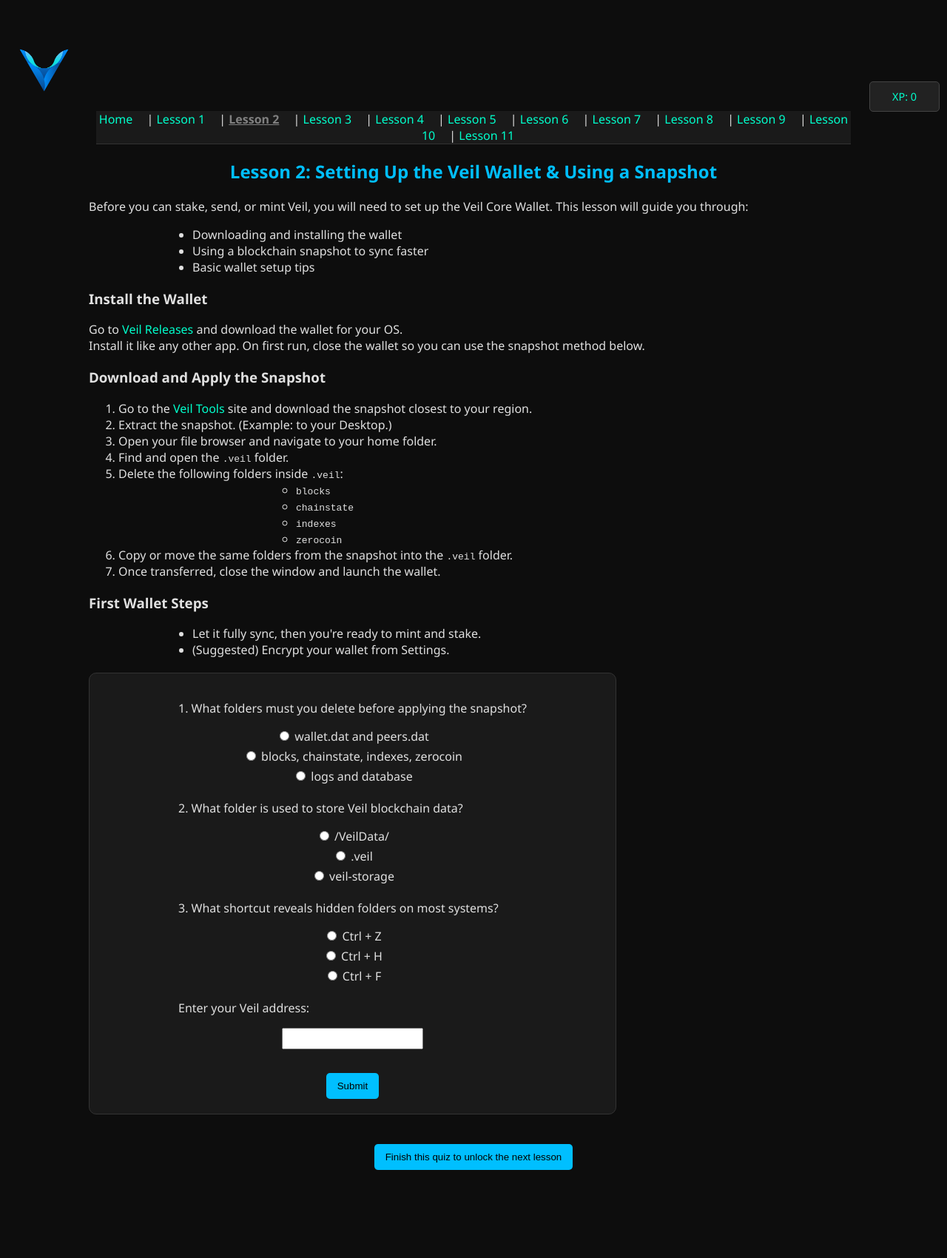
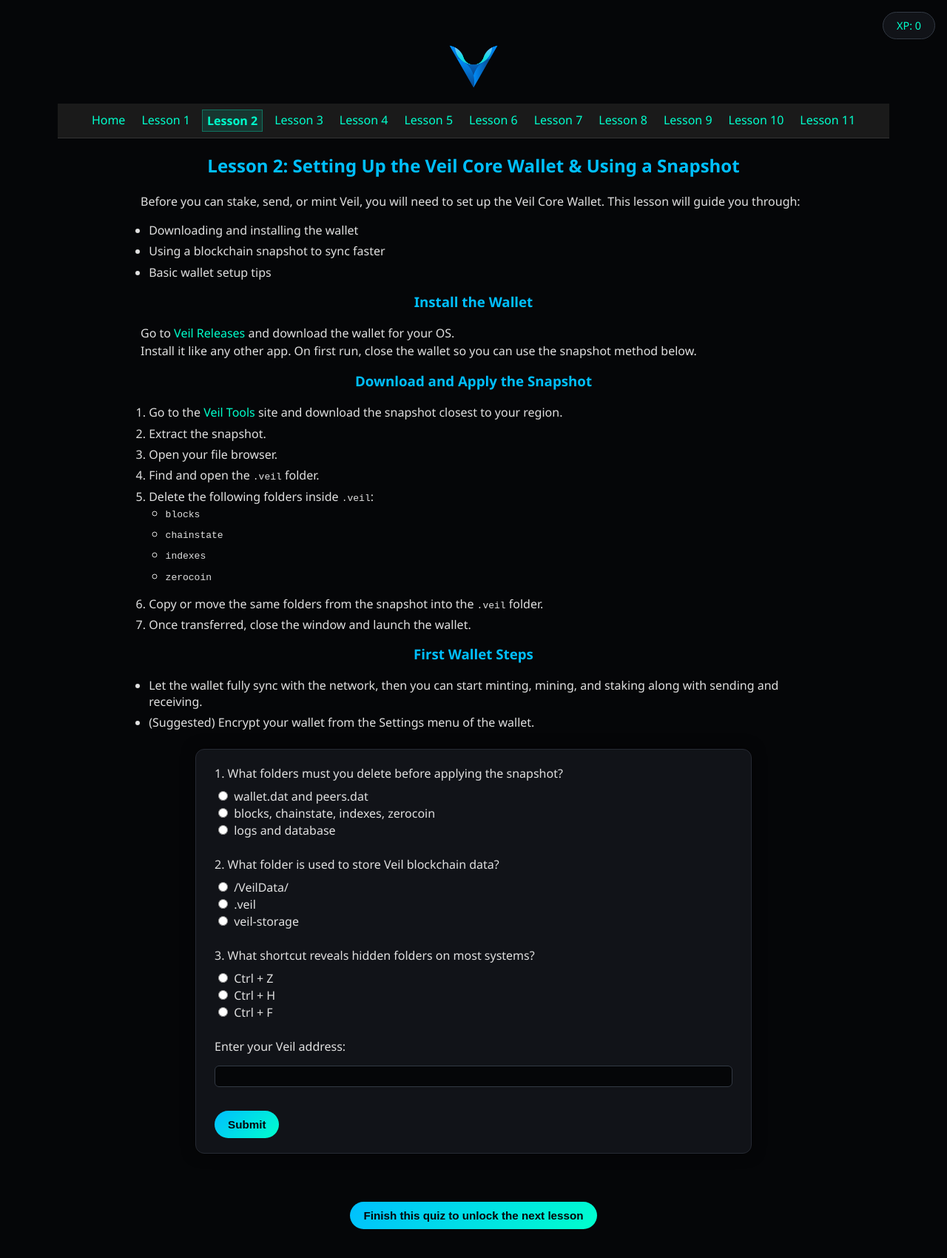
Before and after one commit to ohcee/Academy-Veil, a plain HTML site: page lesson2.html in a window 1280 px wide. Shown: the whole page at 74% size. Before the commit the page ends 1631 px from the top, so only its background shows below. Drawn offline with nearby package versions, Linux system fonts and the light colour scheme.

Commit message:
layout improvements

```diff
--- a/lesson2.html
+++ b/lesson2.html
@@ -11,23 +11,23 @@
   <img src="veil-logo.png" alt="Veil Logo" style="height: 60px; margin-bottom: 20px;">
 
   <nav style="margin-bottom: 20px;">
-    <a href="index.html">Home</a> |
-    <a href="lesson1.html" data-lesson-link="1">Lesson 1</a> |
-    <a href="lesson2.html" class="active" data-lesson-link="2">Lesson 2</a> |
-    <a href="lesson3.html" data-lesson-link="3">Lesson 3</a> |
-    <a href="lesson4.html" data-lesson-link="4">Lesson 4</a> |
-    <a href="lesson5.html" data-lesson-link="5">Lesson 5</a> |
-    <a href="lesson6.html" data-lesson-link="6">Lesson 6</a> |
-    <a href="lesson7.html" data-lesson-link="7">Lesson 7</a> |
-    <a href="lesson8.html" data-lesson-link="8">Lesson 8</a> |
-    <a href="lesson9.html" data-lesson-link="9">Lesson 9</a> |
-    <a href="lesson10.html" data-lesson-link="10">Lesson 10</a> |
+    <a href="index.html">Home</a>
+    <a href="lesson1.html" data-lesson-link="1">Lesson 1</a>
+    <a href="lesson2.html" class="active" data-lesson-link="2">Lesson 2</a>
+    <a href="lesson3.html" data-lesson-link="3">Lesson 3</a>
+    <a href="lesson4.html" data-lesson-link="4">Lesson 4</a>
+    <a href="lesson5.html" data-lesson-link="5">Lesson 5</a>
+    <a href="lesson6.html" data-lesson-link="6">Lesson 6</a>
+    <a href="lesson7.html" data-lesson-link="7">Lesson 7</a>
+    <a href="lesson8.html" data-lesson-link="8">Lesson 8</a>
+    <a href="lesson9.html" data-lesson-link="9">Lesson 9</a>
+    <a href="lesson10.html" data-lesson-link="10">Lesson 10</a>
     <a href="lesson11.html" data-lesson-link="11">Lesson 11</a>
   </nav>
 
   <div id="xpBar">XP: 0</div>
 
-  <h2>Lesson 2: Setting Up the Veil Wallet & Using a Snapshot</h2>
+  <h2>Lesson 2: Setting Up the Veil Core Wallet & Using a Snapshot</h2>
 
   <p>Before you can stake, send, or mint Veil, you will need to set up the Veil Core Wallet. This lesson will guide you through:</p>
   <ul>
@@ -45,8 +45,8 @@
   <h3>Download and Apply the Snapshot</h3>
   <ol>
     <li>Go to the <a href="https://veil.tools/snapshots" target="_blank">Veil Tools</a> site and download the snapshot closest to your region.</li>
-    <li>Extract the snapshot. (Example: to your Desktop.)</li>
-    <li>Open your file browser and navigate to your home folder.</li>
+    <li>Extract the snapshot.</li>
+    <li>Open your file browser.</li>
     <li>Find and open the <code>.veil</code> folder.</li>
     <li>Delete the following folders inside <code>.veil</code>:
       <ul>
@@ -62,8 +62,8 @@
 
   <h3>First Wallet Steps</h3>
   <ul>
-    <li>Let it fully sync, then you're ready to mint and stake.</li>
-    <li>(Suggested) Encrypt your wallet from Settings.</li>
+    <li>Let the wallet fully sync with the network, then you can start minting, mining, and staking along with sending and receiving.</li>
+    <li>(Suggested) Encrypt your wallet from the Settings menu of the wallet.</li>
   </ul>
 
   <form id="quizForm" data-lesson="lesson2">
@@ -71,17 +71,17 @@
     <input type="radio" name="q1" value="a"> wallet.dat and peers.dat<br>
     <input type="radio" name="q1" value="b"> blocks, chainstate, indexes, zerocoin<br>
     <input type="radio" name="q1" value="c"> logs and database<br>
-
+    <br>
     <p>2. What folder is used to store Veil blockchain data?</p>
     <input type="radio" name="q2" value="a"> /VeilData/<br>
     <input type="radio" name="q2" value="b"> .veil<br>
     <input type="radio" name="q2" value="c"> veil-storage<br>
-
+    <br>
     <p>3. What shortcut reveals hidden folders on most systems?</p>
     <input type="radio" name="q3" value="a"> Ctrl + Z<br>
     <input type="radio" name="q3" value="b"> Ctrl + H<br>
     <input type="radio" name="q3" value="c"> Ctrl + F<br>
-
+    <br>
     <p>Enter your Veil address:</p>
     <input type="text" id="veilAddress"><br><br>
 
--- a/quiz-reward.js
+++ b/quiz-reward.js
@@ -99,7 +99,7 @@
 
     if (!canRewardToday(reward)) {
       result.innerText =
-        "You completed the lesson 🎉 but reached the 50 VEIL daily reward cap. Try again tomorrow for more rewards.";
+        "You completed the lesson but reached the 50 VEIL daily reward cap. Try again tomorrow for more rewards.";
       result.style.color = "#ffcc00";
       return;
     }
--- a/style.css
+++ b/style.css
@@ -1,158 +1,241 @@
+/* ===== Base layout ===== */
+
 body {
-  background-color: #0d0d0d;
+  background-color: #050608;
   color: #e0e0e0;
-  font-family: 'Segoe UI', sans-serif;
+  font-family: "Segoe UI", system-ui, -apple-system, sans-serif;
   margin: 0;
-  padding: 50px 20px 50px 20px;
+  padding: 60px 0 40px 0;
 }
 
-h1, h2 {
+/* Headings */
+
+h1,
+h2,
+h3 {
   color: #00bfff;
   text-align: center;
+  margin-top: 0;
+}
+
+/* Text + links */
+
+p {
+  max-width: 900px;
+  margin: 0 auto 1em auto;
+  line-height: 1.5;
+  text-align: justify;
+}
+
+ul,
+ol {
+  max-width: 900px;
+  margin: 0 auto 1em auto;
+  padding-left: 1.4em;
+}
+
+li {
+  margin-bottom: 0.4em;
 }
 
 a {
   color: #00ffcc;
   text-decoration: none;
-  text-align: center;
 }
 
 a:hover {
   text-decoration: underline;
 }
 
+/* ===== Logo ===== */
+
+body > img:first-of-type {
+  display: block;
+  height: 60px;
+  margin: 0 auto 10px auto;
+}
+
+/* ===== Navigation ===== */
+
 nav {
   background-color: #1a1a1a;
-  /*padding: 15px;
-  margin-bottom: 20px;
-  margin-top:  20px;;*/
   border-bottom: 1px solid #333;
-  text-align: center;
-  margin-left: 110px;
-  margin-right: 110px;
-  background-size:auto;
+  margin: 20px auto;
+  padding: 8px 12px;
+
+  /* make the links wrap instead of going off-screen */
+  display: flex;
+  flex-wrap: wrap;
+  justify-content: center;
+  gap: 10px;
+  max-width: 1100px;
 }
 
 nav a {
   color: #00ffcc;
-  margin-right: 15px;
   text-decoration: none;
+  padding: 3px 6px;
+}
+
+nav a.active {
+  background: rgba(0, 255, 204, 0.12);
+  border: 1px solid rgba(0, 255, 204, 0.3);
+  font-weight: 600;
 }
 
 nav a:hover {
-  text-decoration: underline;
-  transform: translateY(-3px);
-  box-shadow: 0 0 15px rgba(0, 255, 204, 0.25);
-  background-color: #222;
+  text-decoration: none;
+  background-color: #1b1f27;
+  box-shadow: 0 0 12px rgba(0, 255, 204, 0.25);
+  transform: translateY(-1px);
 }
 
-form {
-  margin-top: 20px;
-  margin-left: 100px;
-  background-color: #1a1a1a;
-  padding: 20px;
-  border-radius: 10px;
-  border: 1px solid #333;
-  max-width: max-content;
-  text-align: center;
+/* ===== XP bar ===== */
 
+#xpBar {
+  position: fixed;
+  top: 16px;
+  right: 16px;
+  background: #111318;
+  padding: 8px 18px;
+  border: 1px solid #333a44;
+  border-radius: 999px;
+  font-size: 0.9rem;
+  color: #00ffcc;
+  z-index: 10;
 }
 
-input[type="radio"], input[type="text"] {
-  margin-bottom: 10px;
-  padding: 5px;
+/* ===== Forms / quiz box ===== */
+
+form {
+  background-color: #111318;
+  padding: 20px 25px;
+  border-radius: 12px;
+  border: 1px solid #262a33;
+  max-width: 700px;
+  margin: 25px auto 10px auto;
+  text-align: left;
+  box-shadow: 0 0 18px rgba(0, 0, 0, 0.5);
 }
 
+form p {
+  max-width: none;
+  margin: 0 0 0.5em 0;
+  text-align: left;
+}
+
+input[type="radio"] {
+  margin-bottom: 6px;
+  margin-right: 4px;
+}
+
+input[type="text"] {
+  width: 100%;
+  box-sizing: border-box;
+  margin-top: 6px;
+  padding: 6px 8px;
+  border-radius: 6px;
+  border: 1px solid #333a44;
+  background: #050608;
+  color: #e0e0e0;
+}
+
+/* Buttons */
+
 button {
-  background-color: #00bfff;
-  color: black;
+  background: linear-gradient(135deg, #00bfff, #00ffcc);
+  color: #050608;
   border: none;
-  padding: 10px 15px;
-  border-radius: 5px;
+  padding: 10px 18px;
+  border-radius: 999px;
   cursor: pointer;
+  font-weight: 600;
+  font-size: 0.95rem;
+  margin-top: 10px;
 }
 
 button:hover {
-  background-color: #0099cc;
+  background: linear-gradient(135deg, #00a0e0, #00d9b0);
 }
 
-#result {
-  margin-top: 20px;
-  font-weight: bold;
+/* "Next lesson" footer button if used */
+
+#nextLessonBtn {
+  display: inline-block;
+  margin: 25px auto 0 auto;
 }
 
-nav a.active {
-  color: grey;
-  font-weight: bold;
-  text-decoration: underline;
+/* ===== Result text ===== */
+
+#result {
+  max-width: 700px;
+  margin: 15px auto 0 auto;
+  font-weight: 600;
+  text-align: center;
 }
 
- #xpBar {
-  position: fixed;
-  top: 10px;
-  right: 10px;
-  background: #222;
-  padding: 10px 30px;
-  border: 1px solid #444;
-  border-radius: 5px;
-  font-size: 0.9em;
-  color: #00ffcc;
-  margin-top: 100px;
+/* ===== Home page hero + grid ===== */
+
+.hero {
+  max-width: 900px;
+  margin: 0 auto 25px auto;
+  text-align: center;
 }
 
-.hero {
-    margin-bottom: 30px;
-} ****/
-
-/*hero h1 {
-  font-size: 2.4em;
-  margin-bottom: 0.2em;
-  color: #00ffcc;
-}*/
-
 .subtitle {
-  font-size: 1.3em;
-  color: #666;
-  margin-bottom: 30px;
-  text-align: center;
+  font-size: 1.1rem;
+  color: #aaaaaa;
+  margin-top: 0.5em;
 }
 
 .lesson-grid {
   display: grid;
   grid-template-columns: repeat(auto-fit, minmax(220px, 1fr));
-  gap: 15px;
-  max-width: 1100px;
+  gap: 18px;
+  max-width: 1000px;
   margin: 0 auto;
-  padding: 0;
+  padding: 24px;
+  background-color: #111318;
+  border-radius: 18px;
+  border: 1px solid #262a33;
 }
 
 .lesson-card {
-  background: #1a1a1a;
-  border: 1px solid #333;
-  border-radius: 10px;
-  padding: 20px;
+  background: #151822;
+  border: 1px solid #262a33;
+  border-radius: 12px;
+  padding: 16px 18px;
   text-decoration: none;
   color: #00ffcc;
-  box-shadow: 0 0 10px rgba(0, 255, 204, 0.1);
-  transition: transform 0.2s ease, box-shadow 0.2s ease;
+  box-shadow: 0 0 10px rgba(0, 255, 204, 0.08);
+  transition: transform 0.18s ease, box-shadow 0.18s ease, border-color 0.18s ease;
+}
+
+.lesson-card strong {
+  display: block;
+  margin-bottom: 4px;
+  font-size: 1rem;
 }
 
 .lesson-card span {
   display: block;
-  font-size: 16px;
+  font-size: 0.9rem;
   color: #cccccc;
-  margin-top: 5px;
 }
 
 .lesson-card:hover {
   transform: translateY(-3px);
-  box-shadow: 0 0 15px rgba(0, 255, 204, 0.25);
-  background-color: #222;
+  box-shadow: 0 0 18px rgba(0, 255, 204, 0.3);
+  border-color: #00ffcc;
 }
+
+/* ===== Footer ===== */
 
 footer {
   text-align: center;
-  padding: auto;
+  padding: 16px 12px 0 12px;
+  font-size: 0.85rem;
+  color: #888;
 }
 
 footer a {
@@ -162,40 +245,3 @@
 footer a:hover {
   text-decoration: underline;
 }
-
-.lesson-card span:last-child {
-  margin-top: 8px;
-  display: block;
-  font-weight: bold;
-  color: #00ffcc;
-}
-
-.lesson-grid {
-    background-color: #1a1a1a;
-    padding: 30px;
-}
-
-p {
-  text-align: justify;
-  margin-left: 100px;
-  margin-right: 100px;
-}
-
-ul {
-    margin-left: 100px;
-    margin-right: 100px;
-}
-
-img {
-  height: 30px;
-  margin-left: 5px;
-  padding-top: 15px;
-}
-
-h3 {
-  margin-left: 100px;
-}
-
-li {
-  margin-left: 100px;
-}
```
Also changed, not shown: index.html (+16 -15 lines), lesson1.html (+15 -15 lines), lesson10.html (+3 -3 lines), lesson11.html (+3 -3 lines), lesson3.html (+14 -14 lines), lesson4.html (+4 -4 lines), lesson5.html (+6 -6 lines), lesson6.html (+5 -5 lines), lesson7.html (+3 -3 lines), lesson8.html (+3 -3 lines), lesson9.html (+3 -3 lines).
